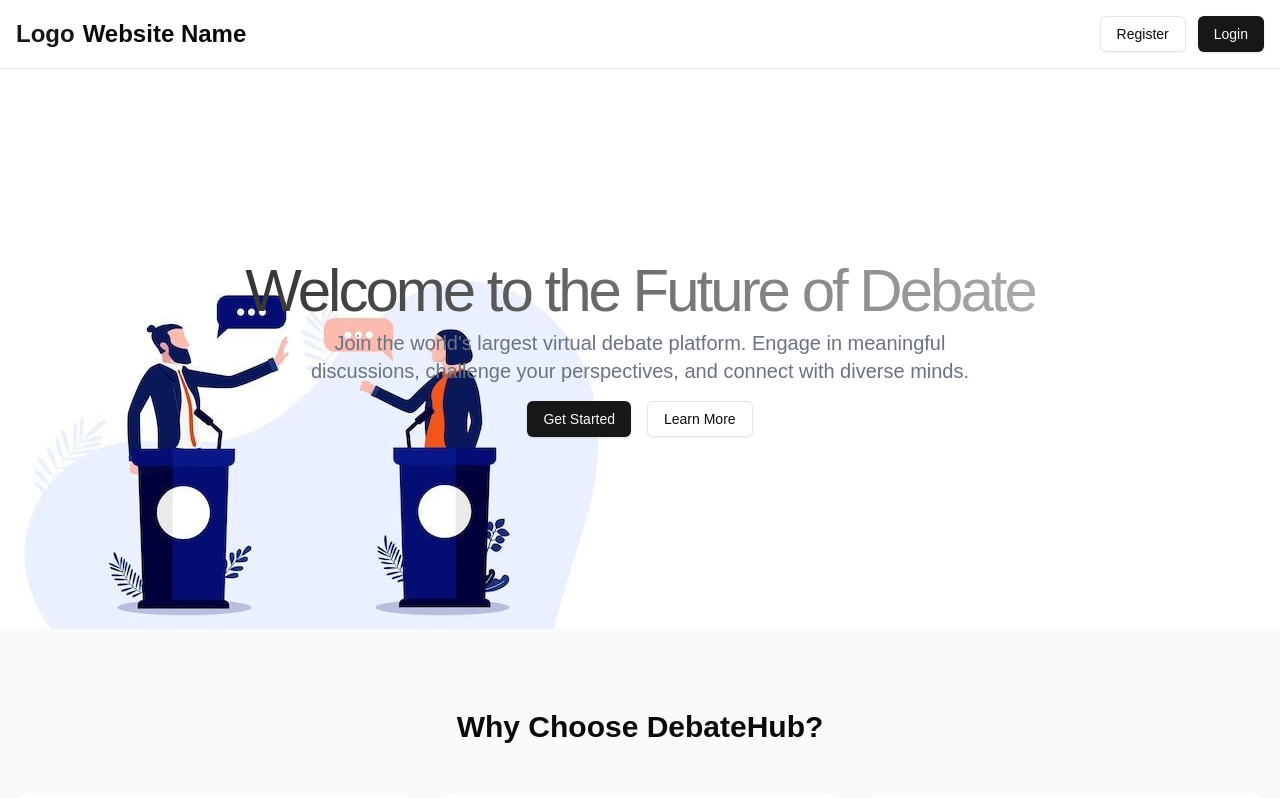
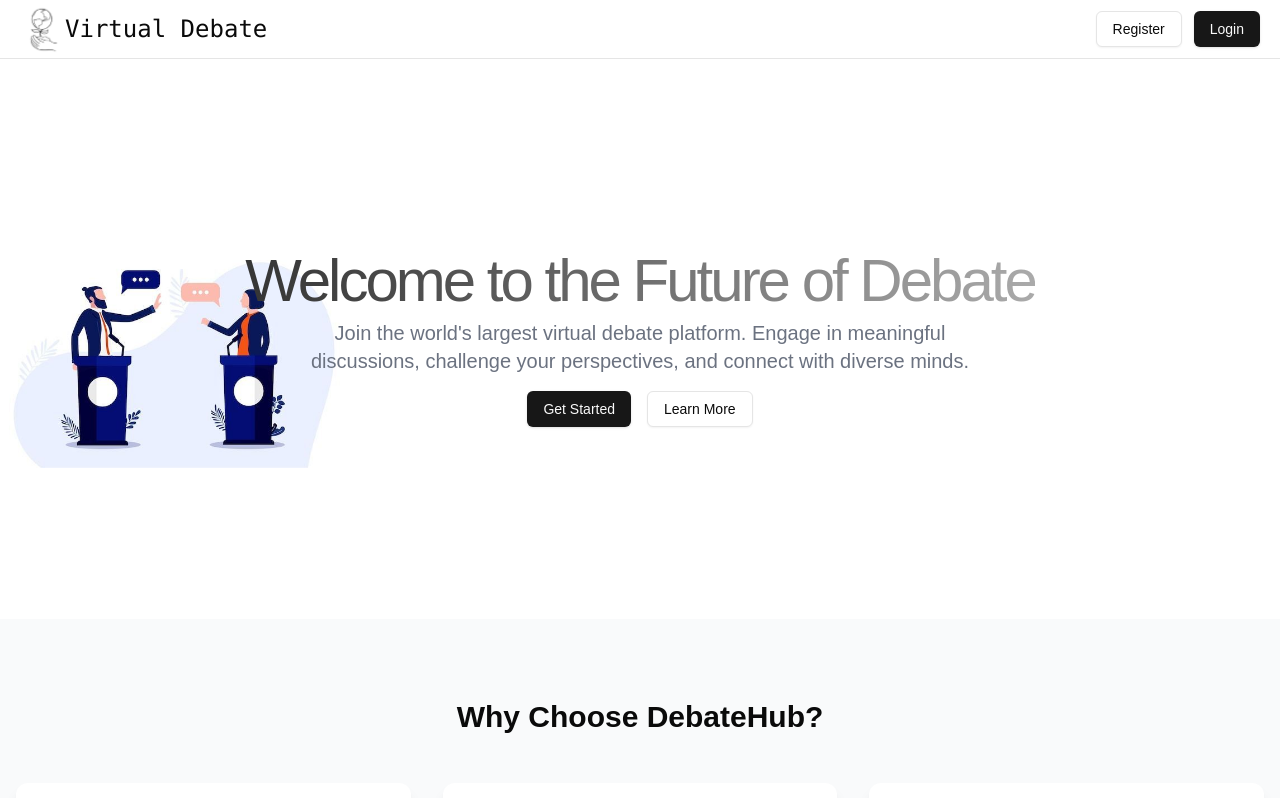
Before and after one commit to ali-osaid01/debate-platform, a Next.js app: page / in a window 1280 px wide. Shown: the top 798 px of the page. Built offline with nearby package versions, Linux system fonts and the light colour scheme; no server answers.

Commit message:
fix:cookies issue

```diff
--- a/app/(Auth)/login/page.tsx
+++ b/app/(Auth)/login/page.tsx
@@ -23,7 +23,7 @@
     mutationFn: login,
     successMessage: SUCCESS_LOGIN_PASSED,
     errorMessage: ERROR_LOGIN,
-    route:'/feed'
+    route: '/feed'
   });
 
   const onSubmit: SubmitHandler<ILogin> = async (data) => {
@@ -81,7 +81,7 @@
           </Link>
 
           <Button className="w-full bg-gray-900 text-white hover:bg-gray-800">
-            {isSubmitting? "Processing..." : "Login"}
+            {isSubmitting ? "Processing..." : "Login"}
           </Button>
         </CardContent>
         <CardFooter className="flex flex-col space-y-4 pt-0">
--- a/app/layout.tsx
+++ b/app/layout.tsx
@@ -18,9 +18,9 @@
       <ReactQueryProvider>
         <body>
           {children}
+          <Toaster richColors position="top-right" />
         </body>
       </ReactQueryProvider>
-      <Toaster richColors position="top-right" />
     </html>
   );
 }
--- a/components/helper/Location-Card.tsx
+++ b/components/helper/Location-Card.tsx
@@ -17,7 +17,7 @@
       <CardContent>
         <div className="grid grid-cols-2 md:grid-cols-3 lg:grid-cols-4 gap-4">
           {countries.map((country, index) => (
-            <div key={index} className="flex items-center space-x-2">
+            <div key={index.toString()+country} className="flex items-center space-x-2">
               <div className="w-3 h-3 rounded-full" style={{ backgroundColor: country.color }}></div>
               <p className="text-sm text-gray-600">{country.name}: <span className="font-semibold">{country.users.toLocaleString()}</span></p>
             </div>
--- a/components/shared/Hero.tsx
+++ b/components/shared/Hero.tsx
@@ -2,6 +2,7 @@
 import backgroundImage from '@/public/assets/debate.jpg'
 import Image from 'next/image'
 import { Button } from '../ui/button'
+
 export default function Hero() {
   return (
     <section className="w-full py-12 md:py-24 lg:py-32 xl:py-48">
@@ -9,6 +10,7 @@
         <Image
           src={backgroundImage}
           alt="Background image of a debate"
+          width={350}
         />
       </div>
       <div className="px-4 md:px-6">
--- a/components/shared/Navbar.tsx
+++ b/components/shared/Navbar.tsx
@@ -1,7 +1,7 @@
-'use client';
+'use client'
 import React, { useEffect } from 'react';
 import Link from 'next/link';
-import { Menu } from 'lucide-react';
+import { BellDot, Menu, MessageSquare } from 'lucide-react';
 import { Button } from '@/components/ui/button';
 import {
   Sheet,
@@ -14,7 +14,9 @@
 import { useQuery } from '@tanstack/react-query';
 import { authenticatedUser } from '@/services/user.service';
 import { useUserStore } from '@/store/user.store';
-
+import ProfileAvatar from './Profile-Avatar';
+import Logo from '@/public/assets/logo.jpg'
+import Image from 'next/image';
 export default function Navbar() {
   const { user, setUser } = useUserStore();
 
@@ -22,25 +24,41 @@
     queryKey: ['user'],
     queryFn: authenticatedUser,
     enabled: !user,
+    staleTime: 5000 * 60,
   });
 
   useEffect(() => {
     if (!isLoading && data?.success && data.response && !user) {
-      setUser(data?.response?.data.data);
+      setUser(data.response.data.data);
     }
   }, [data, isLoading, user, setUser]);
 
   return (
     <nav className="bg-background border-b">
-      <div className="max-w-screen-2xl flex flex-wrap items-center justify-between mx-auto p-4">
+      <div className="px-5 flex flex-wrap items-center justify-between mx-auto">
         <Link href="/" className="flex items-center">
-          <span className="self-center text-2xl font-semibold whitespace-nowrap">
-            <span className="text-primary mr-2">Logo</span>
-            Website Name
+          <span className="text-2xl font-semibold flex items-center">
+            <Image
+              src={Logo}
+              alt='Logo'
+              width={45}
+              height={20}
+            />
+            <p className='font-extralight font-mono'>
+              Virtual Debate
+            </p>
           </span>
         </Link>
         <div className="flex md:order-2">
-          {user ? <div> hello world </div> :
+          {isLoading ? (
+            <div>Loading...</div>
+          ) : user ? (
+            <div className='flex gap-2 items-center'>
+              <MessageSquare />
+              <BellDot />
+              <ProfileAvatar />
+            </div>
+          ) : (
             <div className="hidden md:flex space-x-3">
               <Link href="/sign-up" passHref>
                 <Button variant="outline">Register</Button>
@@ -49,7 +67,7 @@
                 <Button variant="default">Login</Button>
               </Link>
             </div>
-          }
+          )}
           <Sheet key="navbar-sheet">
             <SheetTrigger asChild>
               <Button variant="outline" size="icon" className="md:hidden">
@@ -62,8 +80,8 @@
                 <SheetTitle>Menu</SheetTitle>
                 <SheetDescription>Navigate our website or sign in.</SheetDescription>
               </SheetHeader>
-              {data ? (
-                <div>hello world</div>
+              {user ? (
+                <ProfileAvatar />
               ) : (
                 <div className="mt-4 flex flex-col space-y-3">
                   <Link href="/sign-up" passHref>
--- a/components/shared/Profile-Avatar.tsx
+++ b/components/shared/Profile-Avatar.tsx
@@ -1,7 +1,32 @@
 import React from 'react'
-
+import { Avatar, AvatarFallback, AvatarImage } from "@/components/ui/avatar"
+import {
+  DropdownMenu,
+  DropdownMenuContent,
+  DropdownMenuItem,
+  DropdownMenuLabel,
+  DropdownMenuSeparator,
+  DropdownMenuTrigger,
+} from "@/components/ui/dropdown-menu"
 export default function ProfileAvatar() {
   return (
-    <div>Profile-Avatar</div>
+    <div className=''>
+      <DropdownMenu>
+        <DropdownMenuTrigger className=''>
+          <Avatar>
+            <AvatarImage src="https://github.com/shadcn.png" />
+            <AvatarFallback>CN</AvatarFallback>
+          </Avatar>
+        </DropdownMenuTrigger>
+        <DropdownMenuContent>
+          <DropdownMenuLabel>My Account</DropdownMenuLabel>
+          <DropdownMenuSeparator />
+          <DropdownMenuItem className='cursor-pointer'>Profile</DropdownMenuItem>
+          <DropdownMenuItem className='cursor-pointer'>Setting</DropdownMenuItem>
+          <DropdownMenuItem className='cursor-pointer'>Billing</DropdownMenuItem>
+          <DropdownMenuItem className='cursor-pointer'>Subscription</DropdownMenuItem>
+        </DropdownMenuContent>
+      </DropdownMenu>
+    </div>
   )
 }
--- a/middleware.ts
+++ b/middleware.ts
@@ -18,10 +18,10 @@
   ];
   const isPrivatePath = privatePaths.includes(path);
 
-  const token = request.cookies.get("accessToken")?.value;
+  const token =  request.cookies.get("accessToken")?.value;
   console.log("TOKEN ->",token)
   if (isPublicPath && token) {
-    return NextResponse.redirect(new URL("/", request.nextUrl));
+    return NextResponse.redirect(new URL("/feed", request.nextUrl));
   }
 
   if (isPrivatePath && !token) {
```
Also changed, not shown: services/auth.service.ts (+5 -6 lines), services/middleware.ts (+18 -2 lines), public/assets/logo.jpg (added). Lines whose indentation alone changed are shown as unchanged.
